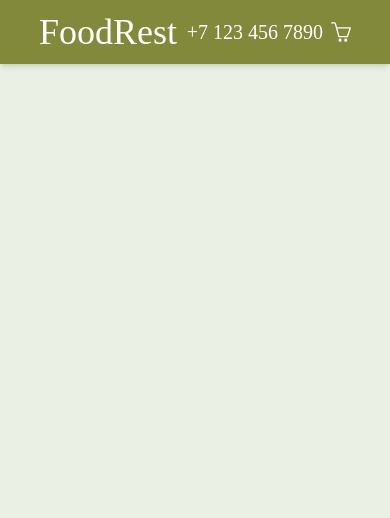
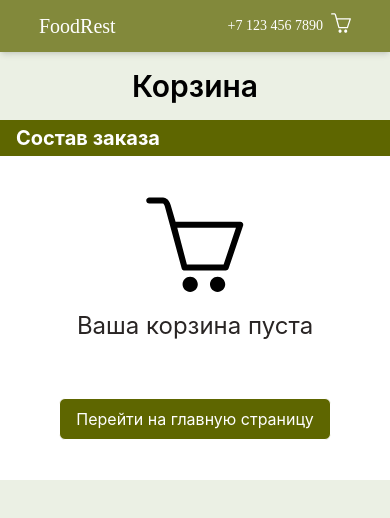
Before and after one commit to annauzun/my-restaurant-app, a React (Create React App) app: page /cart in a window 390 px wide. Shown: the top 518 px of the page. Built offline with nearby package versions, Linux system fonts and the light colour scheme.

Commit message:
cart and order

```diff
--- a/package.json
+++ b/package.json
@@ -17,6 +17,7 @@
         "react-icons": "^5.0.1",
         "react-router-dom": "^6.21.2",
         "react-scripts": "5.0.1",
+        "sweetalert": "^2.1.2",
         "typescript": "^5.3.3",
         "web-vitals": "^2.1.4"
     },
--- a/src/components/Cart/Count.tsx
+++ b/src/components/Cart/Count.tsx
@@ -1,26 +1,31 @@
 import { useState } from "react"
+import { HiPlus, HiMinus } from "react-icons/hi2"
 
 const Count = () => {
     const [count, setCount] = useState(1)
 
     const plus = () => {
-      setCount(count + 1)
+        setCount(count + 1)
     }
 
     const minus = () => {
-      setCount(count - 1)
+        if (count > 1) setCount(count - 1)
     }
 
     return (
-      <div className="flex gap-4 text-xl">
-        <button className="" onClick={minus}> - </button>
-        <p className="">{count}</p>
+        <div className="flex gap-4 text-xl">
+            <button onClick={minus}>
+                {" "}
+                <HiMinus />{" "}
+            </button>
+            <p className="">{count}</p>
 
+            <button onClick={plus}>
+                {" "}
+                <HiPlus />{" "}
+            </button>
+        </div>
+    )
+}
 
-          <button onClick={plus}> + </button>
-
-      </div>
-    );
-  }
-
-  export default Count;
+export default Count
--- a/src/components/Cart/EmptyCart.tsx
+++ b/src/components/Cart/EmptyCart.tsx
@@ -1,14 +1,18 @@
 import { SlBasket } from "react-icons/sl"
+import { Link } from "react-router-dom"
 
 const EmptyCart = () => {
     return (
         <>
-            <div className="flex flex-col gap-4 justify-center items-center mt-20 ">
-                <SlBasket className="h-1/3 w-1/3" />
-                <p className="text-3xl text-center mx-4 text-stone-800">
-                    Ваша корзина пока пуста
-                </p>
-            </div>
+            <SlBasket className="h-1/4 w-1/4" />
+            <p className="text-2xl text-center mx-4 mb-10 text-stone-800">
+                Ваша корзина пуста
+            </p>
+            <Link to={`/`}>
+                <button className="mx-auto px-4 py-2 rounded-md bg-[#5e6600] text-white border border-white hover:border-[#5e6600]">
+                    Перейти на главную страницу
+                </button>
+            </Link>
         </>
     )
 }
--- a/src/components/Cart/index.tsx
+++ b/src/components/Cart/index.tsx
@@ -1,56 +1,132 @@
+import EmptyCart from "./EmptyCart"
+import { ItemType } from "components/Restaurant/MenuOfRestaurant"
+import { CiTrash } from "react-icons/ci"
+import Count from "./Count"
+import { useState, useEffect } from "react"
 import { Link } from "react-router-dom"
-import EmptyCart from "./EmptyCart"
-import { ItemType} from "components/Restaurant/MenuOfRestaurant"
-import { CiTrash } from "react-icons/ci";
-import Count from "./Count";
-
-
-
-
-
 
 const Cart = () => {
+    //const cartItems = JSON.parse(localStorage.getItem("cart")!) || []
+    // console.log(cartItems)
+    const [cart, setCart] = useState(
+        JSON.parse(localStorage.getItem("cart")!) || []
+    )
+    const [totalCost, setTotalCost] = useState(
+        cart.length > 0
+            ? cart.reduce(
+                  (sum: number, item: ItemType) => sum + Math.round(item.price),
+                  0
+              )
+            : 0
+    )
 
-    const cartItems = JSON.parse(localStorage.getItem("cart") || "false") || []
-    console.log(cartItems)
+    useEffect(() => {
+        setTotalCost(
+            cart.length > 0
+                ? cart.reduce(
+                      (sum: number, item: ItemType) =>
+                          sum + Math.round(item.price),
+                      0
+                  )
+                : 0
+        )
+    }, [cart])
 
+       const deleteItem = (id: number) => {
+        let newItems = cart.filter((item: ItemType) => item.id !== id)
+        localStorage.setItem("cart", JSON.stringify(newItems))
+        setCart(newItems)
+    }
 
+    const clearCart = () => {
+        localStorage.clear()
+        setCart([])
+    }
 
     return (
-        <div className="hidden 2xl:flex flex-col 2xl:w-1/4 max-h-screen items-center border rounded-xl bg-white pb-4 shadow-lg ">
-            <p className="px-4 py-2 w-full bg-[#5e6600] text-white text-center text-2xl rounded-t-xl">
-                Корзина
+        <div className="items-center w-full lg:w-1/2 xl:w-1/3 mx-auto">
+            <p className="text-center text-3xl font-semibold my-4">Корзина</p>
+            <div className=" mb-4">
+                <p className="pl-4 py-1 text-xl font-bold bg-[#5e6600] text-white">
+                    Состав заказа
                 </p>
-            {cartItems.length === 0 && (
 
-            <EmptyCart />)}
-            {cartItems.length > 0 && cartItems.map ((item:ItemType) => (
+                {cart.length === 0 && (
+                    <div className="flex flex-col gap-4 justify-center items-center py-10 bg-white">
+                        <EmptyCart />
+                    </div>
+                )}
 
-                    <div className="flex flex-nowrap w-full p-1 gap-1 items-center">
+                {cart.length > 0 && (
+                    <div>
+                        <div className="p-6 bg-white">
+                            {cart.map((item: ItemType) => (
+                                <div className="flex flex-nowrap w-full gap-1 items-center mb-1">
                                     <img
                                         src={item.image}
                                         alt=""
-                                        className="w-12 h-12 object-cover object-center"
+                                        className="w-14 h-14 object-cover object-center border border-[#5e6600] rounded-md"
                                     ></img>
-                      <div className="w-full flex-col px-3">
+                                    <div className="w-full flex-col pl-3">
                                         <div className="flex flex-nowrap w-full gap-1 justify-between items-center">
-                      <p className="text-md">{item.name}</p>
-                      <p className="text-md">{Math.round(item.price)} ₽ </p>
+                                            <p className="text-md">
+                                                {item.name}
+                                            </p>
+                                            <p className="text-md">
+                                                {Math.round(item.price)} ₽{" "}
+                                            </p>
                                         </div>
                                         <div className="flex flex-nowrap w-full justify-between items-center">
-                      <div className="flex px-4 bg-stone-200 rounded-md items-center justify-between gap-2"><Count /></div>
-                      <p className="text-xl"><CiTrash /></p>
+                                            <div className="flex px-4 bg-stone-200 rounded-md items-center justify-between gap-2">
+                                                <Count />
+                                            </div>
+                                            <button
+                                                className="text-xl hover:scale-125 bg-stone-200 rounded-md p-1"
+                                                onClick={() =>
+                                                    deleteItem(item.id)
+                                                }
+                                            >
+                                                <CiTrash />
+                                            </button>
                                         </div>
                                     </div>
                                 </div>
-                )
-            )}
-            <div>Стоимость </div>
-            <Link to={`/сart`}>
-                <button className="my-2 px-4 py-2 rounded-md bg-[#5e6600] text-white border border-white hover:border-[#5e6600]">
-                    Оформить заказ
+                            ))}
+
+                            <div className="text-right text-xl font-semibold px-4 mt-6 mb-2">
+                                Итого: {totalCost} ₽
+                            </div>
+                            <div className="flex justify-between gap-4 px-6 pb-3">
+                                {/*<button className="my-2 px-2 py-1 rounded-md bg-[#5e6600] text-white border  hover:bg-white hover:text-[#5e6600] hover:border-[#5e6600]">
+                                Продолжить покупки
+                        </button>*/}
+                                <Link to={`/`}>
+                                    <button className="my-2 px-2 py-1 rounded-md bg-[#5e6600] text-white border  hover:bg-white hover:text-[#5e6600] hover:border-[#5e6600]">
+                                        Перейти на главную страницу
                                     </button>
                                 </Link>
+                                <button
+                                    className="my-2 px-2 py-1 rounded-md bg-[#5e6600] text-white border  hover:bg-white hover:text-[#5e6600] hover:border-[#5e6600]"
+                                    onClick={() => clearCart()}
+                                >
+                                    Очистить корзину
+                                </button>
+                            </div>
+                        </div>
+                        <div className="bg-white my-4">
+                            <p className="pl-4 py-1 text-xl font-bold bg-[#5e6600] text-white">
+                                Оформить заказ
+                            </p>
+                            <div className="">
+                                ORDER FORM
+                            </div>
+                            <button className="my-2 px-2 py-1 rounded-md bg-[#5e6600] text-white border  hover:bg-white hover:text-[#5e6600] hover:border-[#5e6600]">
+                                Заказать
+                            </button>
+                        </div>
+                    </div>
+                )}
+            </div>
         </div>
     )
 }
--- a/src/components/Header/index.tsx
+++ b/src/components/Header/index.tsx
@@ -1,20 +1,25 @@
 import { SlBasket } from "react-icons/sl"
+import { Link } from "react-router-dom"
 
 const Header = () => {
     return (
-        <>
+        <div className="">
             <div className="flex py-3 sticky z-10 top-0 bg-[#5e6600bd] shadow-md shadow-slate  font-['Rufina'] text-white">
                 <div className="flex justify-between w-4/5 mx-auto">
-                    <a href="/" className="text-4xl ">
+                    <Link to={`/`} className="text-xl md:text-4xl">
                         FoodRest
-                    </a>
-                    <div className="flex items-center text-xl gap-2">
-                        <p>+7 123 456 7890</p>
-                        <SlBasket />
+                    </Link>
+                    <div className="flex items-center gap-2">
+                        <p className="text-sm sm:text-xl ">+7 123 456 7890</p>
+                        <Link to={`/cart`}>
+                            <button>
+                                <SlBasket className="text-xl sm:text-3xl hover:scale-105 cursor-pointer" />
+                            </button>
+                        </Link>
                     </div>
                 </div>
             </div>
-        </>
+        </div>
     )
 }
 
--- a/src/components/HomePage/styles.css
+++ b/src/components/HomePage/styles.css
@@ -1,8 +1,14 @@
 .hero {
     font-family: "Rufina", serif;
-    font-size: 60px;
+    font-size: 48px;
     color: white;
     font-weight: 500;
     text-align: center;
     margin: auto;
 }
+
+@media (min-width: 768px) {
+    .hero {
+        font-size: 60px;
+    }
+}
```
Also changed, not shown: src/components/Cart/OrderForm.tsx (added, +71 -0 lines), src/components/HomePage/index.tsx (+9 -22 lines), src/components/Restaurant/MenuOfRestaurant.tsx (+15 -8 lines), src/components/Restaurant/RestaurantPage.tsx (+5 -5 lines), 1 other file (tests, documents, lock files or other folders). Lines whose indentation alone changed are shown as unchanged.
